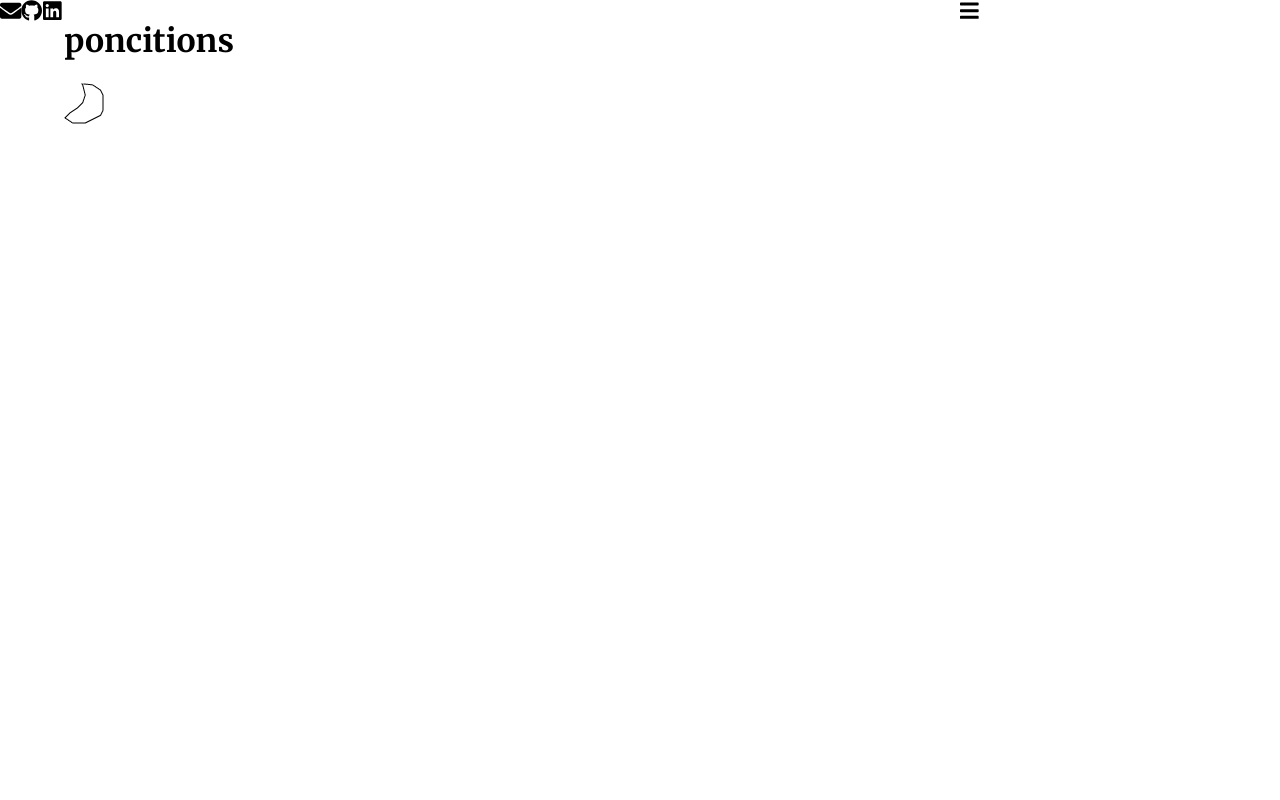
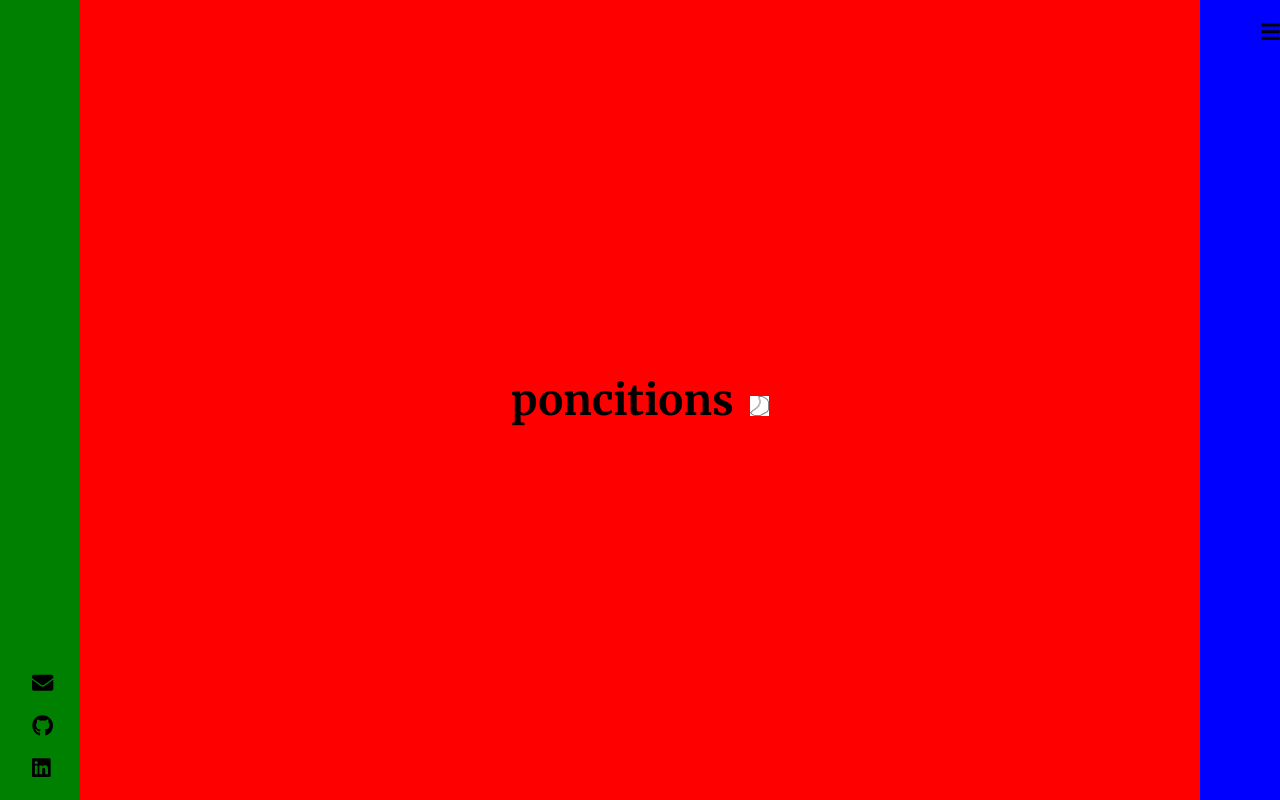
Before and after one commit to AndresPonciano/poncitions, a React (Create React App) app: page / in a window 1280 px wide. Built offline with nearby package versions, Linux system fonts and the light colour scheme; a web font is replaced by a local one.

Commit message:
have to redo background image

```diff
--- a/src/components/App.js
+++ b/src/components/App.js
@@ -4,32 +4,43 @@ import { faEnvelope, faBars } from '@fortawesome/free-solid-svg-icons';
 import { faGithub, faLinkedin } from '@fortawesome/free-brands-svg-icons';
 /** @jsx jsx */
 import { jsx, css } from '@emotion/core';
-import { mystyle } from '../styles/frontStyles';
+import {
+    homeBody,
+    brands,
+    icon,
+    brand,
+    brandName,
+    brandLogo,
+    menu,
+    menuIcon,
+} from '../styles/frontStyles';
 const App = () => {
     const [sidebar, setSidebar] = useState(false);
 
-    // const mystyle = css`
-    //     color: hotpink;
-    //     backgroundimage: url('../images/finaltree.jpg');
-    // `;
     console.log(sidebar);
     return (
-        <div className="home-body" css={mystyle}>
-            <div className="brands">
-                <FontAwesomeIcon className="icon fa-lg" icon={faEnvelope} />
-                <FontAwesomeIcon className="icon fa-lg" icon={faGithub} />
-                <FontAwesomeIcon className="icon fa-lg" icon={faLinkedin} />
-            </div>
-            <div className="brand">
-                <h1 className="brand-name">poncitions</h1>
-                <img
-                    className="brand-logo"
-                    src={require('../images/moonlogo.jpg')}
+        <div css={homeBody}>
+            <div css={brands}>
+                <FontAwesomeIcon
+                    className="fa-lg"
+                    css={icon}
+                    icon={faEnvelope}
+                />
+                <FontAwesomeIcon className="fa-lg" css={icon} icon={faGithub} />
+                <FontAwesomeIcon
+                    className="fa-lg"
+                    css={icon}
+                    icon={faLinkedin}
                 />
             </div>
-            <div className="menu">
+            <div css={brand}>
+                <h1 css={brandName}>poncitions</h1>
+                <img css={brandLogo} src={require('../images/moonlogo.jpg')} />
+            </div>
+            <div css={menu}>
                 <FontAwesomeIcon
-                    className="menu-icon fa-lg"
+                    className="fa-lg"
+                    css={menuIcon}
                     icon={faBars}
                     onClick={() => setSidebar(true)}
                 />
--- a/src/styles/frontStyles.js
+++ b/src/styles/frontStyles.js
@@ -2,8 +2,48 @@
 import { jsx, css } from '@emotion/core';
 import styled from '@emotion/styled';
 
-export const mystyle = css`
+export const homeBody = css`
     display: grid;
-    grid-template-columns: 1fr 14fr 5fr;
+    grid-template-columns: 1fr 14fr 1fr;
     grid-template-rows: 100vh;
 `;
+
+export const brands = css`
+    background-color: green;
+    display: flex;
+    justify-content: flex-end;
+    flex-direction: column;
+`;
+
+export const icon = css`
+    margin: 0 1em 1em 1.5em;
+`;
+
+export const brand = css`
+    background-color: red;
+    display: flex;
+    align-items: center;
+    justify-content: center;
+`;
+
+export const brandName = css`
+    font-size: 42px;
+    font-weight: bolder;
+    float: left;
+`;
+
+export const brandLogo = css`
+    margin-left: 1em;
+    margin-top: 0.8em;
+    height: 20px;
+`;
+
+export const menu = css`
+    background-color: blue;
+    display: flex;
+    justify-content: flex-end;
+`;
+
+export const menuIcon = css`
+    margin-top: 1em;
+`;
```
